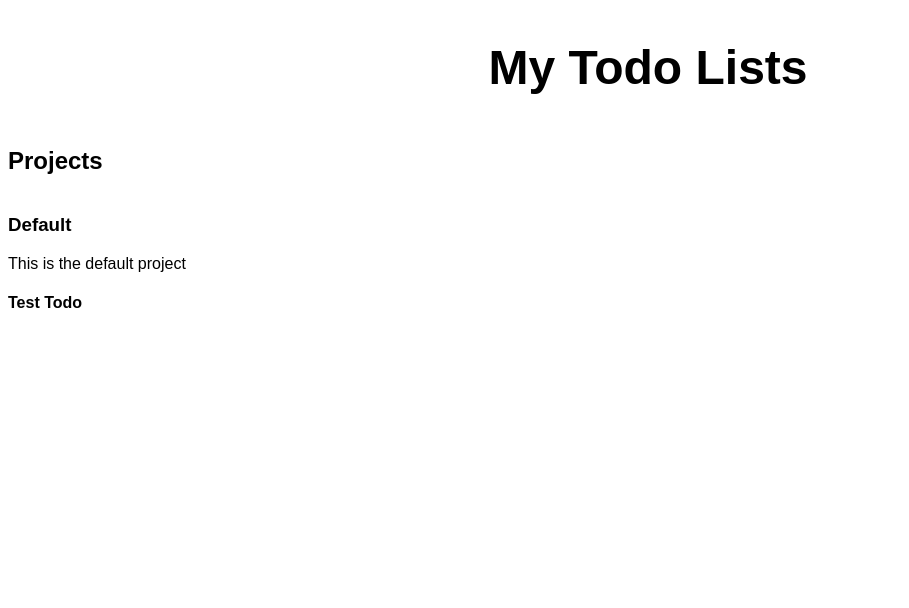
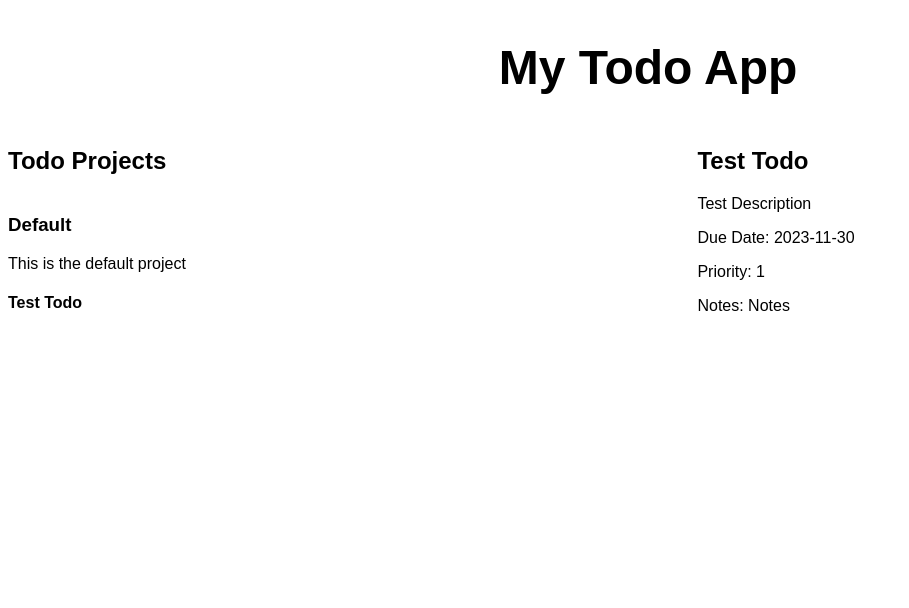
Before and after one commit to Locklear904/odin-todolist, a website built with webpack: page src/index.html in a window 1280 px wide. Shown: the whole page, without its empty margins (0-909 px from the left). Built offline with nearby package versions, Linux system fonts and the light colour scheme.

Commit message:
Create Todo Display Logic
Create display logic for the todos listed on the main page. Collect
display logic in a separate module.

```diff
--- a/src/index.html
+++ b/src/index.html
@@ -8,11 +8,11 @@
     </head>
     <body>
         <header>
-            <h1>My Todo Lists</h1>
+            <h1>My Todo App</h1>
         </header>
         <div id="sidebar">
             <div id="projectsList">
-                <h2>Projects</h2>
+                <h2>Todo Projects</h2>
             </div>
         </div>
         <main>
--- /dev/null
+++ b/src/scripts/display.js
@@ -0,0 +1,64 @@
+const sidebar = document.querySelector('#sidebar');
+const main = document.querySelector('main');
+
+function displaySidebarTodos(project, projectDiv) {
+    project.todos.forEach((todo) => {
+        let sideTodoDiv = document.createElement('div');
+        sideTodoDiv.setAttribute('class', 'sideTodoDiv');
+        projectDiv.appendChild(sideTodoDiv);
+        let sideTodoTitle = document.createElement('h4');
+        sideTodoTitle.textContent = todo.title;
+        sideTodoTitle.setAttribute('class', 'sideTodoTitle');
+        sideTodoDiv.appendChild(sideTodoTitle);
+    });
+}
+
+function displaySidebarContent(projects) {
+    projects.forEach((project) => {
+        //Populates projects
+        let projectDiv = document.createElement('div');
+        projectDiv.setAttribute('class', 'sideProjectDiv');
+        sidebar.appendChild(projectDiv);
+        let projectTitle = document.createElement('h3');
+        projectTitle.textContent = project.title;
+        projectTitle.setAttribute('class', 'sideProjectTitle');
+        projectDiv.appendChild(projectTitle);
+        let projectDescription = document.createElement('p');
+        projectDescription.setAttribute('class', 'sideProjectDescription');
+        projectDescription.textContent = project.description;
+        projectDiv.appendChild(projectDescription);
+        //Populates todos
+        displaySidebarTodos(project, projectDiv);
+    });
+}
+
+function displayTodos(project) {
+    project.todos.forEach(todo => {
+        let todoDiv = document.createElement('div');
+        todoDiv.setAttribute('class', 'todoDiv');
+        main.appendChild(todoDiv);
+        let todoTitle = document.createElement('h2');
+        todoTitle.setAttribute('class', 'mainTodoTitle');
+        todoTitle.textContent = todo.title;
+        todoDiv.appendChild(todoTitle);
+        let todoDescription = document.createElement('p');
+        todoDescription.setAttribute('class', 'todoDescription');
+        todoDescription.textContent = todo.description;
+        todoDiv.appendChild(todoDescription);
+        let todoDueDate = document.createElement('time');
+        todoDueDate.setAttribute('class', 'todoDueDate');
+        todoDueDate.setAttribute('datetime', todo.dueDate);
+        todoDueDate.textContent = `Due Date: ${todo.dueDate}`;
+        todoDiv.appendChild(todoDueDate);
+        let todoPriority = document.createElement('p');
+        todoPriority.setAttribute('class', 'todoPriority');
+        todoPriority.textContent = `Priority: ${todo.priority}`;
+        todoDiv.appendChild(todoPriority);
+        let todoNotes = document.createElement('p');
+        todoNotes.setAttribute('class', 'todoNotes');
+        todoNotes.textContent = `Notes: ${todo.notes}`;
+        todoDiv.appendChild(todoNotes);
+    });
+}
+
+export {displaySidebarContent, displayTodos};
--- a/src/scripts/index.js
+++ b/src/scripts/index.js
@@ -1,4 +1,6 @@
 import '../style.css';
+import { displaySidebarContent } from './display';
+import { displayTodos } from './display';
 
 class Project {
     constructor(title = "Default", description = "") {
@@ -20,47 +22,9 @@ class Todo extends Project {
 //Setup defaults
 const projects = [];
 const defaultProject = new Project("Default", "This is the default project");
-const defaultTodo = new Todo("Test Todo", "Test Description", "Today", 1, "Notes");
+const defaultTodo = new Todo("Test Todo", "Test Description", "2023-11-30", 1, "Notes");
 projects.push(defaultProject);
 defaultProject.todos.push(defaultTodo);
 
-
-const sidebar = document.querySelector('#sidebar');
-
-function displaySidebarTodos(project, projectDiv) {
-    project.todos.forEach((todo) => {
-        let todoDiv = document.createElement('div');
-        todoDiv.setAttribute('class', 'sideTodoDiv');
-        projectDiv.appendChild(todoDiv);
-        let todoTitle = document.createElement('h4');
-        todoTitle.textContent = todo.title;
-        todoTitle.setAttribute('class', 'sideTodoTitle');
-        todoDiv.appendChild(todoTitle);
-    });
-}
-
-function displaySidebarProjects(projects) {
-    projects.forEach((project) => {
-        //Populates projects
-        let projectDiv = document.createElement('div');
-        projectDiv.setAttribute('class', 'sideProjectDiv');
-        sidebar.appendChild(projectDiv);
-        let projectTitle = document.createElement('h3');
-        projectTitle.textContent = project.title;
-        projectTitle.setAttribute('class', 'sideProjectTitle');
-        projectDiv.appendChild(projectTitle);
-        let projectDescription = document.createElement('p');
-        projectDescription.setAttribute('class', 'sideProjectDescription');
-        projectDescription.textContent = project.description;
-        projectDiv.appendChild(projectDescription);
-        //Populates todos
-        displaySidebarTodos(project, projectDiv);
-    });
-}
-
-displaySidebarProjects(projects);
-
-// function displaySidebar() {
-//     displaySidebarProjects(projects);
-//     displaySidebarTodos(projects)
-// }
+displaySidebarContent(projects);
+displayTodos(defaultProject);
--- a/src/style.css
+++ b/src/style.css
@@ -21,6 +21,9 @@ h1 {
 main {
     grid-row: 2 / 3;
     grid-column: 2 / 3;
+    display: flex;
+    flex-direction: column;
+    align-items: center;
 }
 
 #sidebar {
```
Also changed, not shown: dist/index.html, dist/main.js.
